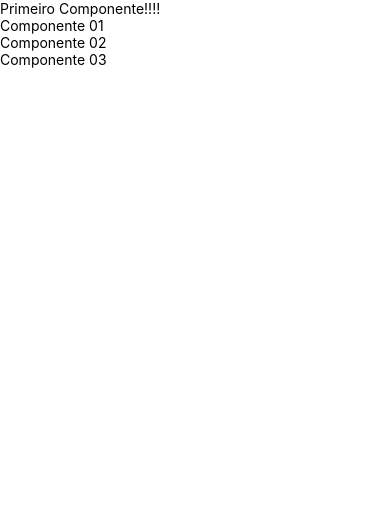
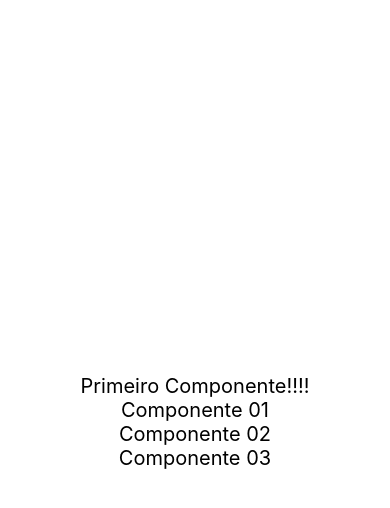
Before and after one commit to ThadeuCesario/ThadeuCesario, a React Native app in the folder fundamentals/: screen / in a window 390 px wide. Shown: the top 508 px of the page. Built offline with nearby package versions, Linux system fonts and the light colour scheme.

Commit message:
Using styles

```diff
--- a/fundamentals/src/App.js
+++ b/fundamentals/src/App.js
@@ -18,6 +18,9 @@ export default () => {
 
 const style = StyleSheet.create({
     App:{
-
+        padding: 30,
+        flex: 1,
+        justifyContent: "center",
+        alignItems: "center",
     }
 });
--- a/fundamentals/src/components/Multi.js
+++ b/fundamentals/src/components/Multi.js
@@ -1,16 +1,17 @@
 import React from 'react';
 import {Text} from 'react-native';
+import Style from './estilo';
 
 function MultiComponenteOne(){
-    return <Text>Componente 01</Text>
+    return <Text style={Style.fontG}>Componente 01</Text>
 }
 
 function MultiComponenteTwo(){
-    return <Text>Componente 02</Text>
+    return <Text style={Style.fontG}>Componente 02</Text>
 }
 
 function MultiComponenteThree(){
-    return <Text>Componente 03</Text>
+    return <Text style={Style.fontG}>Componente 03</Text>
 }
 
 export {MultiComponenteOne, MultiComponenteTwo, MultiComponenteThree};
--- a/fundamentals/src/components/Primeiro.js
+++ b/fundamentals/src/components/Primeiro.js
@@ -1,4 +1,6 @@
 import React from 'react';
 import {Text, View} from 'react-native';
 
-export default () => <Text>Primeiro Componente!!!!</Text>;
+import Style from './estilo';
+
+export default () => <Text style={Style.fontG}>Primeiro Componente!!!!</Text>;
--- /dev/null
+++ b/fundamentals/src/components/estilo.js
@@ -0,0 +1,7 @@
+import {StyleSheet} from 'react-native';
+
+export default StyleSheet.create({
+    fontG: {
+        fontSize: 20
+    }
+});
```
Also changed, not shown: 1 other file (tests, documents, lock files or other folders).
